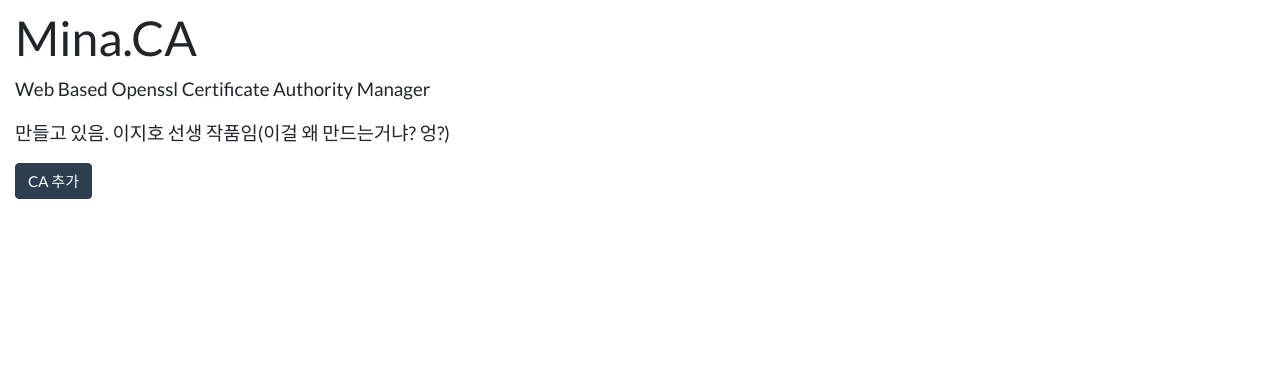
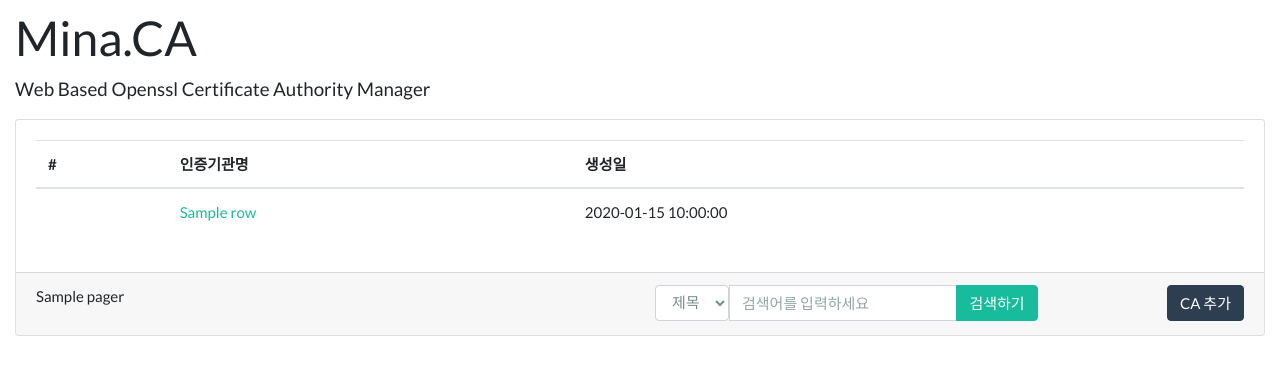
Before and after one commit to search5/Mina.CA, a Flask app: template ca/templates/index.html in a window 1280 px wide. Shown: the part 71-446 px from the top of the page. Run offline with Flask 2, Linux system fonts and the light colour scheme; the template is opened without the code that fills it: most values are stand-ins (such as "Sample title", 1, 10 or a date in 2020); some libraries are stand-ins or nearby versions.

Commit message:
인증기관 리스트 생성

```diff
--- a/ca/application.py
+++ b/ca/application.py
@@ -2,11 +2,15 @@ import os
 import uuid
 from pathlib import Path
 
-from flask import Flask, render_template, request, jsonify
+import paginate as paginate
+from flask import Flask, render_template, request, jsonify, url_for
+from paginate_sqlalchemy import SqlalchemyOrmWrapper
+from sqlalchemy import desc
 from werkzeug.datastructures import MultiDict
 
 from ca.database import db_session
 from ca.forms.CAForm import CAForm
+from ca.lib import paginate_link_tag
 from ca.models import CA
 
 app = Flask(__name__)
@@ -19,8 +23,36 @@ def mina_ca_main():
 
 @app.route("/ca")
 def ca_list():
-    # 여기서 CA 목록 받기
-    return render_template("index.html")
+    current_page = request.args.get("page", 1, type=int)
+    search_option = request.args.get("search_option", '')
+    search_word = request.args.get("search_word", '')
+
+    if search_option:
+        search_column = getattr(CA, search_option)
+
+    page_url = url_for("ca_list")
+    if search_word:
+        page_url = url_for("ca_list", search_option=search_option, search_word=search_word)
+        page_url = str(page_url) + "&page=$page"
+    else:
+        page_url = str(page_url) + "?page=$page"
+
+    items_per_page = 10
+
+    records = db_session.query(CA)
+    if search_word:
+        records = records.filter(search_column.ilike('%{}%'.format(search_word)))
+    records = records.order_by(desc(CA.idx))
+    total_cnt = records.count()
+
+    paginator = paginate.Page(records, current_page, page_url=page_url,
+                              items_per_page=items_per_page,
+                              wrapper_class=SqlalchemyOrmWrapper)
+
+    return render_template("index.html", paginator=paginator,
+                           paginate_link_tag=paginate_link_tag,
+                           page_url=page_url, items_per_page=items_per_page,
+                           total_cnt=total_cnt, page=current_page)
 
 
 @app.route("/ca/add")
--- a/ca/templates/index.html
+++ b/ca/templates/index.html
@@ -4,7 +4,67 @@
 <div class="starter-template">
   <h1>Mina.CA</h1>
   <p class="lead">Web Based Openssl Certificate Authority Manager</p>
-  <p class="lead">만들고 있음. 이지호 선생 작품임(이걸 왜 만드는거냐? 엉?)</p>
-  <a href="{{ url_for('ca_add') }}" class="btn btn-primary">CA 추가</a>
+  <div class="card">
+            <div class="card-body">
+              <table class="table table-hover is-responsive">
+                <thead>
+                <tr>
+                  <th scope="col">#</th>
+                  <th scope="col">인증기관명</th>
+                  <th scope="col">생성일</th>
+                </tr>
+                </thead>
+                <tbody>
+                {% for row in paginator %}
+{#                  {% set detl_url = url_for('', board=row.id) %}#}
+                  <tr>
+                    <th>{{ (total_cnt - (items_per_page * (page - 1))) - loop.index0 }}</th>
+                    <td><a href="{{ '' }}">{{ row.catitle }}</a></td>
+                    <td>{{ row.created_date }}</td>
+                  </tr>
+                {% endfor %}
+                </tbody>
+              </table>
+            </div>
+            <div class="card-footer">
+                <div class="row">
+                     <div class="col-6">
+                        <nav>
+                            <ul class="pagination justify-content-start">
+                                  {{ paginator.pager(
+                                       dotdot_attr={'class':'spacer'},
+                                       symbol_first='',
+                                       symbol_last='',
+                                       symbol_previous='<a href="#"><span>&laquo;</span></a>',
+                                       symbol_next='<a href="#"><span>&raquo;</span></a>',
+                                       link_tag=paginate_link_tag,
+                                       url=page_url|safe) | safe }}
+                            </ul>
+                        </nav>
+                    </div>
+                    <div class="col-4">
+                      <form action="{{ url_for('ca_list') }}" method="get">
+                        <input type="hidden" name="page" value="{{ page }}">
+                        <div class="input-group">
+                          <div class="input-group-preped">
+                            <select class="form-control" name="search_option">
+                              <option value="title">제목</option>
+                              <option value="content">내용</option>
+                            </select>
+                          </div>
+                          <input type="text" class="form-control" placeholder="검색어를 입력하세요" name="search_word">
+                          <div class="input-group-append">
+                            <button class="btn btn-success" type="submit">검색하기</button>
+                          </div>
+                        </div>
+                      </form>
+                    </div>
+                    <div class="col-2 text-right">
+                        <a href="{{ url_for('ca_add') }}" class="btn btn-primary">CA 추가</a>
+                    </div>
+                </div>
+            </div>
+        </div>
+
 </div>
 {% endblock %}
```
Also changed, not shown: ca/lib.py (added, +13 -0 lines), 2 other files.
